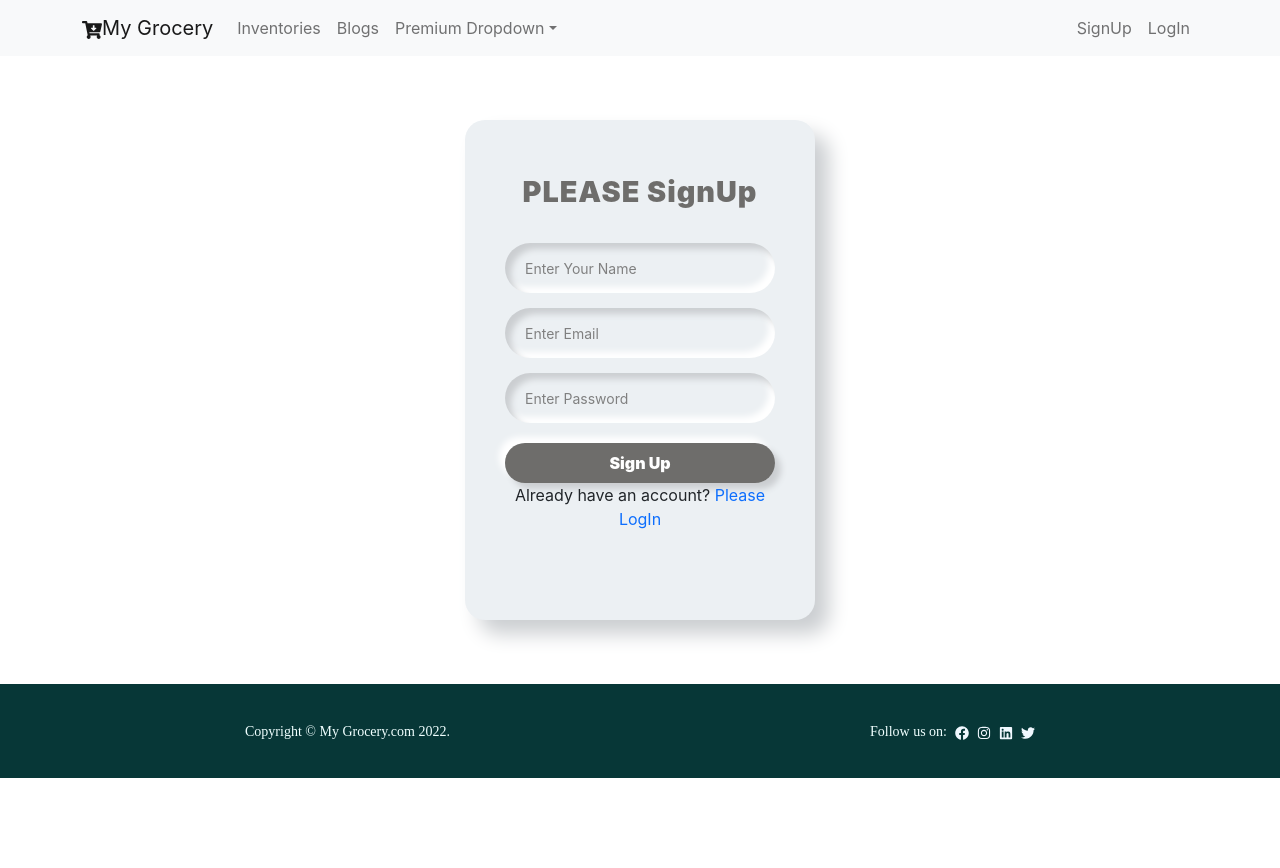
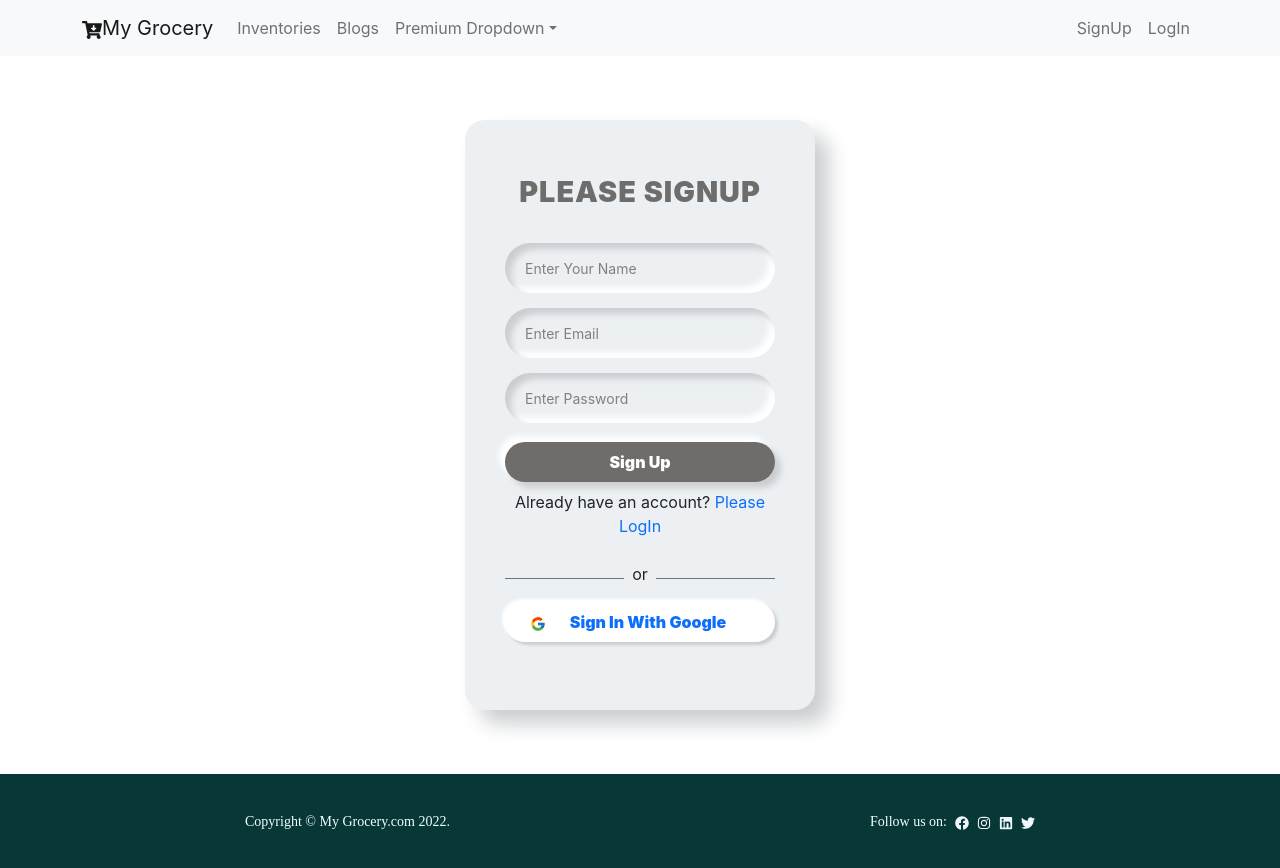
Before and after one commit to HasanHafizurRahman/My-Grocery, a React (Create React App) app: page /signup in a window 1280 px wide. Before the commit the page ends 800 px from the top, so only its background shows below. Built offline with nearby package versions, Linux system fonts and the light colour scheme; no server answers.

Commit message:
submit button edited

```diff
--- a/package.json
+++ b/package.json
@@ -15,6 +15,7 @@
     "react-icons": "^4.3.1",
     "react-router-dom": "^6.3.0",
     "react-scripts": "5.0.0",
+    "react-toastify": "^8.2.0",
     "web-vitals": "^2.1.0"
   },
   "scripts": {
--- a/src/Pages/Form/Login/Login.css
+++ b/src/Pages/Form/Login/Login.css
@@ -2,7 +2,7 @@
     position: relative;
     width: 350px;
     margin: 4rem auto;
-    height: 500px;
+    height: 590px;
     border-radius: 20px;
     padding: 40px;
     box-sizing: border-box;
@@ -59,7 +59,7 @@
 }
 
 .login-container button {
-    color: white;
+    /* color: white;
     margin-top: 20px;
     background: #6c6b69fb;
     height: 40px;
@@ -67,7 +67,7 @@
     cursor: pointer;
     font-weight: 900;
     box-shadow: 6px 6px 6px #cbced1, -6px -6px 6px white;
-    transition: 0.5s;
+    transition: 0.5s; */
 }
 
 .login-container button:hover {
--- a/src/Pages/Form/Login/Login.js
+++ b/src/Pages/Form/Login/Login.js
@@ -1,10 +1,15 @@
 import React, { useRef } from 'react';
 import { Form } from 'react-bootstrap';
-import { useSignInWithEmailAndPassword } from 'react-firebase-hooks/auth';
+import { useSendPasswordResetEmail, useSignInWithEmailAndPassword } from 'react-firebase-hooks/auth';
 import { Link, useLocation, useNavigate } from 'react-router-dom';
 import auth from '../../../firebase.init';
+import Loading from '../../../Shared/Loading/Loading';
 
 import './Login.css'
+import SocialLogin from './SocialLogin/SocialLogin';
+
+import { ToastContainer, toast } from 'react-toastify';
+import 'react-toastify/dist/ReactToastify.css';
 
 const Login = () => {
     const emailRef = useRef('');
@@ -20,7 +25,19 @@ const Login = () => {
         loading,
         error,
     ] = useSignInWithEmailAndPassword(auth);
+    const [sendPasswordResetEmail, sending] = useSendPasswordResetEmail(auth
+      );
 
+    const resetPassword =async()=>{
+        const email = emailRef.current.value;
+        if(email){
+            await sendPasswordResetEmail(email);
+            toast('Sent email');
+        }
+        else{
+            toast('Please enter your email');
+        }
+    }
     const handleSubmit = event => {
         event.preventDefault();
         const email = emailRef.current.value;
@@ -29,6 +46,9 @@ const Login = () => {
     }
     if(user){
         navigate(from, {replace: true});
+    }
+    if(loading || sending){
+        return <Loading></Loading>
     }
 
     return (
@@ -43,10 +63,13 @@ const Login = () => {
 
                 <input ref={passwordRef} type="password" className='pass-input' placeholder='Enter Password' required />
 
-                <button className='btn btn-secondary d-block w-100'>Log In</button>
+                <button style={{color: 'white', background: '#6c6b69fb', height: '40px', borderRadius: '20px', cursor: 'pointer', fontWeight: '900', boxShadow: '6px 6px 6px #cbced1, -6px -6px 6px white', transition: '0.5s', marginTop: '19px' }} className='btn btn-success' >Log In</button>
 
             </Form>
-            <p className='text-center'>New To My Grocery Dot Com? <Link to='/signup' className='text-primary pe-auto text-decoration-none' >Please SignUp</Link></p>
+            <p className='text-center pt-2'>New To My Grocery? <Link to='/signup' className='text-primary pe-auto text-decoration-none' >Please SignUp</Link></p>
+            <p className='text-center'>Forgot password? <button style={{}} className=' btn btn-link text-primary pe-auto text-decoration-none' onClick={resetPassword} >Reset Passsword</button></p>
+            <SocialLogin></SocialLogin>
+            <ToastContainer />
         </div>
     );
 };
--- a/src/Pages/Form/Login/RequireAuth/RequireAuth.js
+++ b/src/Pages/Form/Login/RequireAuth/RequireAuth.js
@@ -2,12 +2,16 @@ import React from 'react';
 import { useAuthState } from 'react-firebase-hooks/auth';
 import { Navigate, useLocation } from 'react-router-dom'
 import auth from '../../../../firebase.init';
+import Loading from '../../../../Shared/Loading/Loading';
 
 
 const RequireAuth = ({children}) => {
-    const [user] = useAuthState(auth);
+    const [user, loading] = useAuthState(auth);
     const location = useLocation()
 
+    if(loading){
+        return <Loading></Loading>
+    }
     if(!user){
         return <Navigate to='/login' state={{ from:location }} replace />
     }
--- /dev/null
+++ b/src/Pages/Form/Login/SocialLogin/SocialLogin.js
@@ -0,0 +1,41 @@
+import React from 'react';
+import { useSignInWithGoogle } from 'react-firebase-hooks/auth';
+import { FcGoogle } from 'react-icons/fc';
+import { useNavigate } from 'react-router-dom';
+import auth from '../../../../firebase.init';
+import Loading from '../../../../Shared/Loading/Loading';
+
+const SocialLogin = () => {
+    const [signInWithGoogle, user, loading, error] = useSignInWithGoogle(auth);
+    const navigate = useNavigate();
+    let errorElement;
+    if (error) {
+        errorElement = <p className='text-danger'>Error: {error.message}</p>
+      }
+
+      if(user){
+        navigate('/home')
+      }
+      if(loading){
+          return <Loading></Loading>
+      }
+    return (
+        <>
+        <div className='d-flex align-items-center'>
+            <div style={{ height: "1px" }} className='bg-secondary w-50'></div>
+            <p className='mt-2 px-2'>or</p>
+            <div style={{ height: "1px" }} className='bg-secondary w-50'></div>
+
+        </div>
+        {errorElement}
+        <div>
+        <button style={{background: 'white', height: '40px', borderRadius: '20px', cursor: 'pointer', fontWeight: '900', boxShadow: '3px 3px 3px #cbced1, -3px -3px 3px white', transition: '0.3s' }} className='btn btn-info text-primary' onClick={() => signInWithGoogle()} >
+            <FcGoogle/>
+            <span className='px-4'>Sign In With Google</span>
+            </button>
+        </div>
+        </>
+    );
+};
+
+export default SocialLogin;
--- a/src/Pages/Form/Signup/Signup.js
+++ b/src/Pages/Form/Signup/Signup.js
@@ -1,8 +1,10 @@
 import React from 'react';
 import { Form } from 'react-bootstrap';
 import { Link, useNavigate } from 'react-router-dom';
-import { useCreateUserWithEmailAndPassword } from 'react-firebase-hooks/auth';
+import { useCreateUserWithEmailAndPassword, useUpdateProfile } from 'react-firebase-hooks/auth';
 import auth from '../../../firebase.init';
+import SocialLogin from '../Login/SocialLogin/SocialLogin';
+import Loading from '../../../Shared/Loading/Loading';
 
 const Signup = () => {
     const [
@@ -10,23 +12,31 @@ const Signup = () => {
         user,
         loading,
         error,
-      ] = useCreateUserWithEmailAndPassword(auth);
+      ] = useCreateUserWithEmailAndPassword(auth, {sendEmailVerification: true});
+      const [updateProfile, updating, newError] = useUpdateProfile(auth);
       const navigate = useNavigate();
 
       if(user){
-          navigate('/home');
+          console.log('user', user);
       }
 
-    const handleSignUp = event =>{
+      if(loading || updating){
+          return <Loading></Loading>
+      }
+    const handleSignUp = async (event) =>{
         event.preventDefault();
         const name = event.target.name.value;
         const email = event.target.email.value;
         const password = event.target.password.value;
-        createUserWithEmailAndPassword(email, password);
+
+        await createUserWithEmailAndPassword(email, password);
+        await updateProfile({ displayName: name });
+        console.log('Updated profile');
+        navigate('/home');
     }
     return (
         <div className="login-container">
-        <div className="login-title">PLEASE SignUp</div>
+        <div className="login-title">PLEASE SIGNUP</div>
             <Form className="login-form" onSubmit={handleSignUp}>
 
                     <input type="username" name="name" className="user-input" placeholder="Enter Your Name" />
@@ -35,9 +45,10 @@ const Signup = () => {
 
                     <input type="password" name="password" className='pass-input' placeholder='Enter Password' required/>
 
-                <button className='btn btn-secondary d-block w-100'>Sign Up</button>
+                    <button style={{color: 'white', background: '#6c6b69fb', height: '40px', borderRadius: '20px', cursor: 'pointer', fontWeight: '900', boxShadow: '6px 6px 6px #cbced1, -6px -6px 6px white', transition: '0.5s', marginTop: '19px' }} >Sign Up</button>
             </Form>
-            <p className='text-center'>Already have an account? <Link to='/login' className='text-primary pe-auto text-decoration-none'>Please LogIn</Link></p>
+            <p className='text-center pt-2'>Already have an account? <Link to='/login' className='text-primary pe-auto text-decoration-none'>Please LogIn</Link></p>
+            <SocialLogin></SocialLogin>
         </div>
     );
 };
--- a/src/Shared/Header/Header.js
+++ b/src/Shared/Header/Header.js
@@ -34,7 +34,7 @@ const Header = () => {
       {
         user
         ?
-        <button className='btn btn-link text-white text-decoration-none' onClick={handleLogout}>Log Out</button>
+        <button className='btn btn-link text-secondary text-decoration-none' onClick={handleLogout}>Log Out</button>
         :
         <Nav.Link as={Link} to="login">
         LogIn
--- /dev/null
+++ b/src/Shared/Loading/Loading.js
@@ -0,0 +1,11 @@
+import React from 'react';
+import { Spinner } from 'react-bootstrap';
+const Loading = () => {
+    return (
+        <div style={{height: '300px'}} className='w-100 d-flex align-items-center justify-content-center '>
+            <Spinner animation="border" variant="secondary" />
+        </div>
+    );
+};
+
+export default Loading;
```
Also changed, not shown: 2 other files (tests, documents, lock files or other folders).
